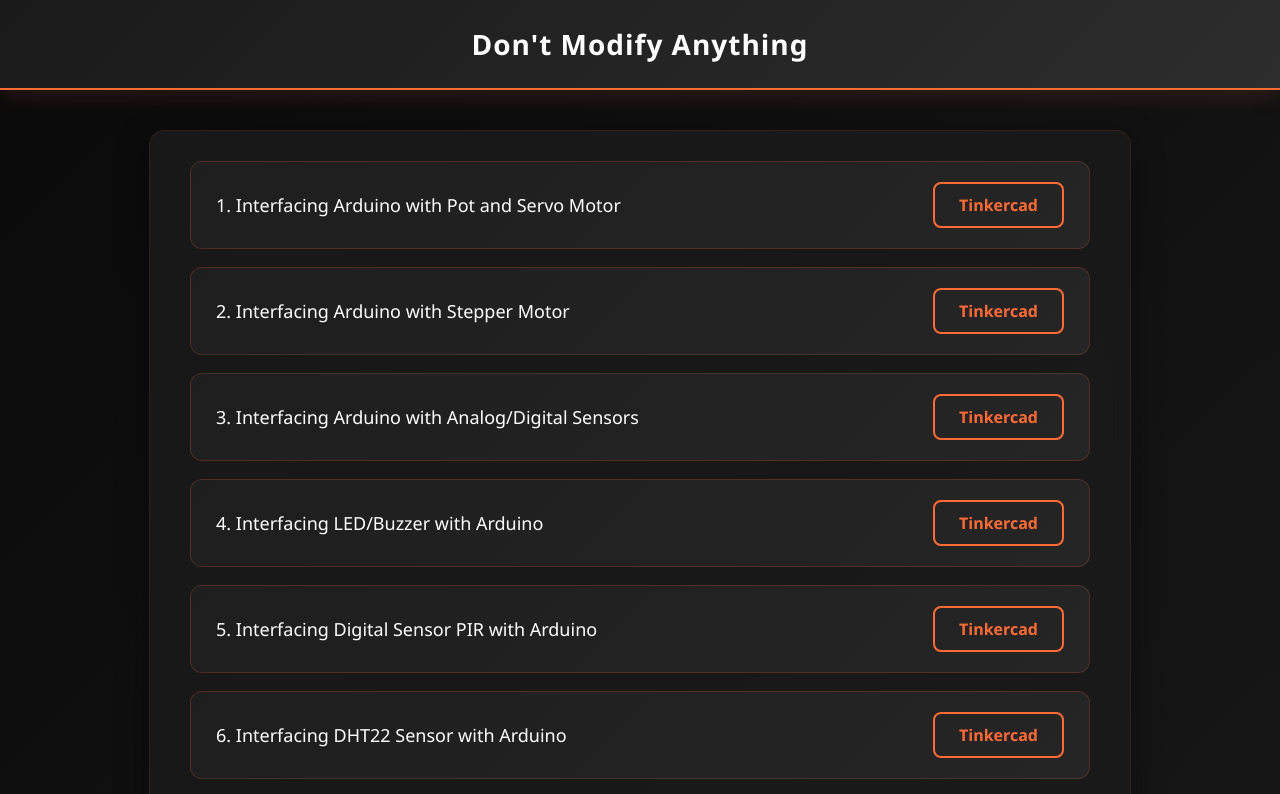
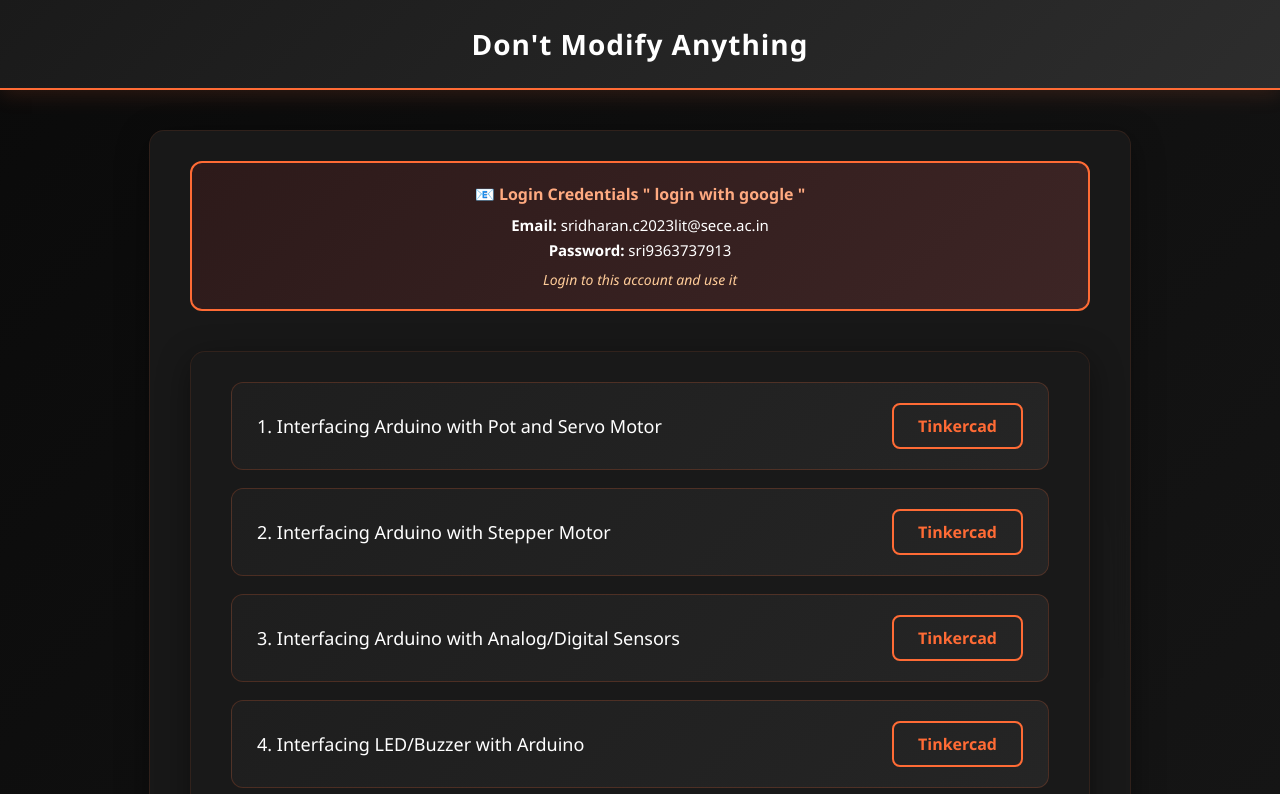
Before and after one commit to SRIDHARANC2002/-ESIOT, a plain HTML site: page index.html in a window 1280 px wide. Shown: the top 794 px of the page. Drawn offline with Linux system fonts and the light colour scheme.

Commit message:
Update index.html

```diff
--- a/index.html
+++ b/index.html
@@ -144,6 +144,13 @@
 <body>
 
   <header>Don't Modify Anything</header>
+  <div class="container">
+    <div style="background: linear-gradient(135deg, #2d1a1a 0%, #3d2525 100%); border: 2px solid #ff6b35; border-radius: 12px; padding: 20px 25px; margin-bottom: 30px; text-align: center;">
+      <p style="margin: 0 0 10px 0; font-size: 16px; color: #ffaa80; font-weight: 600;">📧 Login Credentials " login with  google "</p>
+      <p style="margin: 5px 0; color: #ffffff; font-size: 15px;"><strong>Email:</strong> sridharan.c2023lit@sece.ac.in</p>
+      <p style="margin: 5px 0; color: #ffffff; font-size: 15px;"><strong>Password:</strong> sri9363737913</p>
+      <p style="margin: 10px 0 0 0; font-size: 14px; color: #ffcc99; font-style: italic;">Login to this account and use it</p>
+    </div>
 
   <div class="container">
     <div class="experiment">
@@ -210,4 +217,5 @@
   <footer>© 2025 • Arduino & Raspberry Pi Lab Experiments</footer>
 
 </body>
+
 </html>
```
